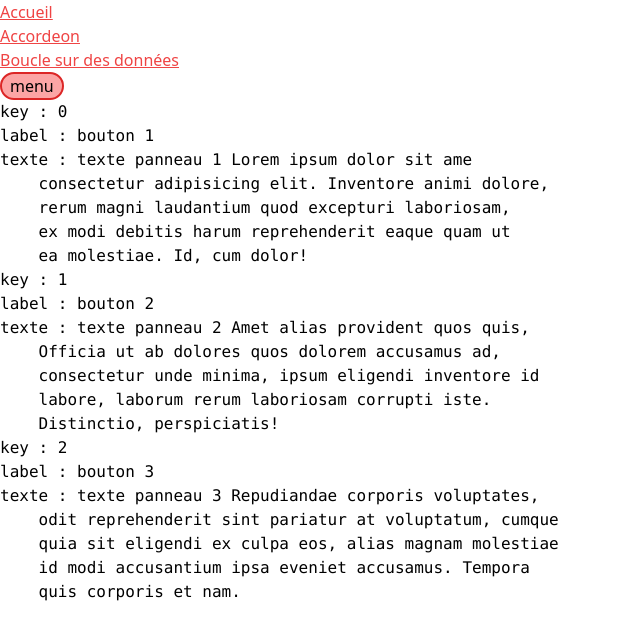
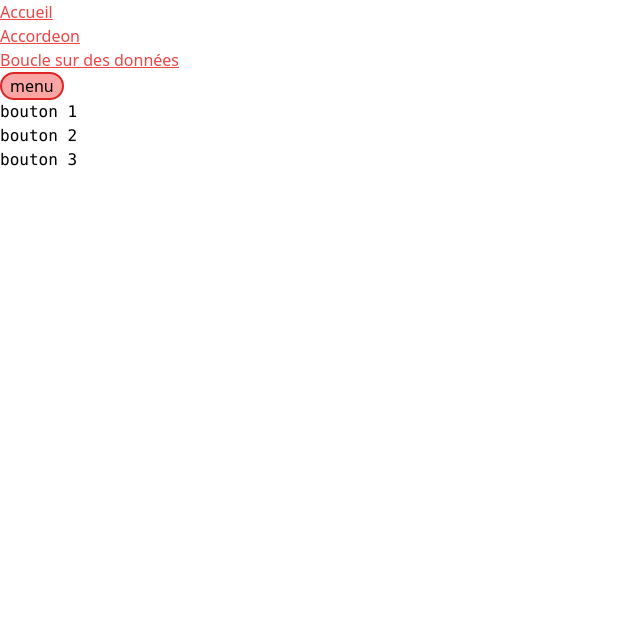
Before and after one commit to MMI-SAE-203/r213-2024-pracht-tp1-MathisLiegeon, a Vue app: page /boucle in a window 1280 px wide. Shown: the top 640 px of the page, without its empty margins (0-640 px from the left). Built offline with nearby package versions, Linux system fonts and the light colour scheme.

Commit message:
boucle @pointerdown + v-show

```diff
--- a/src/pages/boucle.vue
+++ b/src/pages/boucle.vue
@@ -1,5 +1,6 @@
 <script setup lang="ts">
-
+import { ref } from 'vue'
+const sectionOpen = ref(-1)
 const sectionsData = [
   {
     label: 'bouton 1',
@@ -30,8 +31,8 @@ const sectionsData = [
 
 <template>
     <section v-for="({ label, texte }, key) of sectionsData" :key="key">
-        <pre class="font-mono">key : {{ key }}</pre>
-        <pre class="font-mono">label : {{ label }}</pre>
-        <pre class="font-mono">texte : {{ texte }}</pre>
+        <pre class="font-mono hidden">key : {{ key }}</pre>
+        <pre class="font-mono" @pointerdown="sectionOpen =  sectionOpen === key ? -1:key">{{ label }}</pre>
+        <pre class="font-mono" v-show="sectionOpen === key">{{ texte }}</pre>
     </section>
 </template>
```
